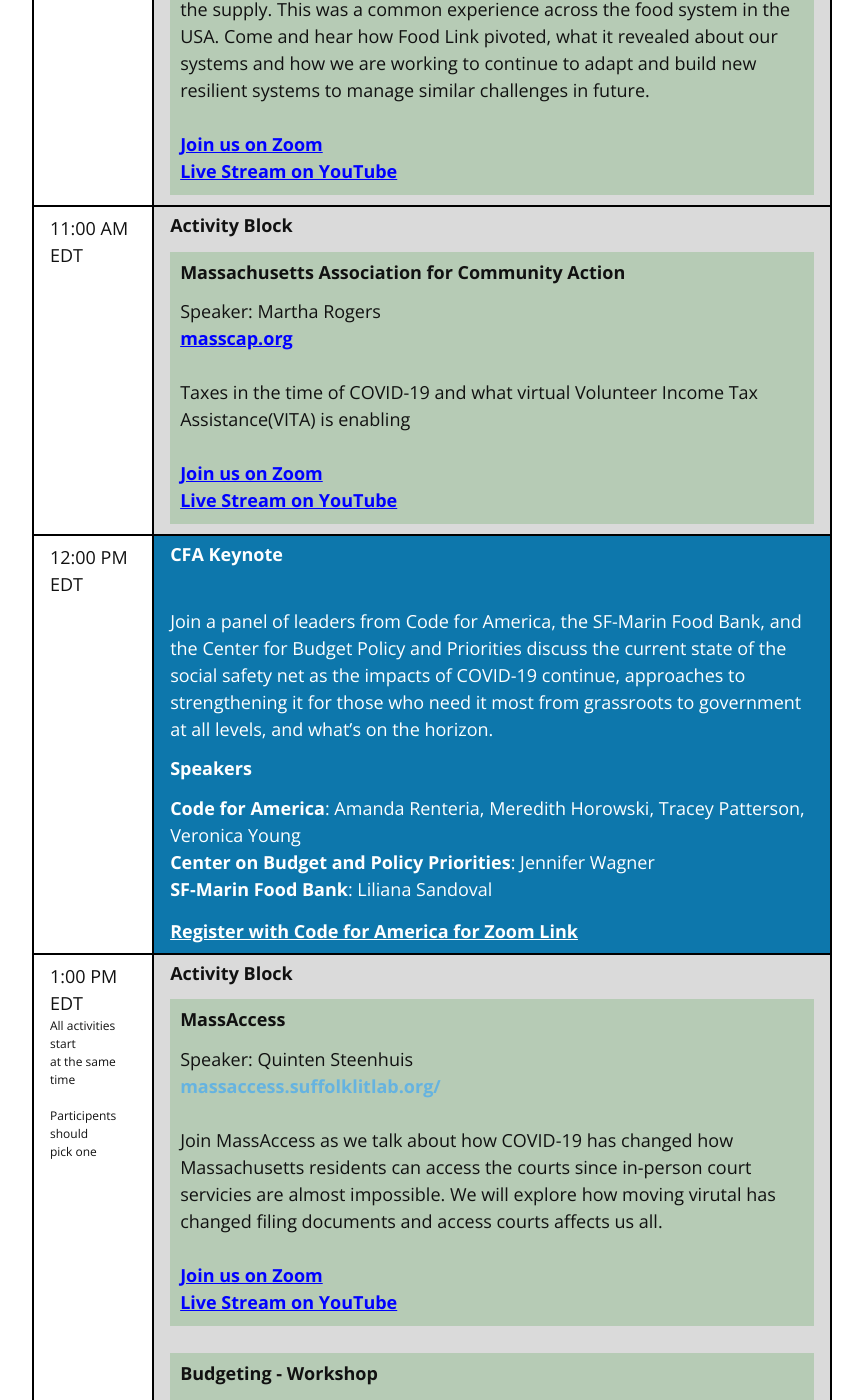
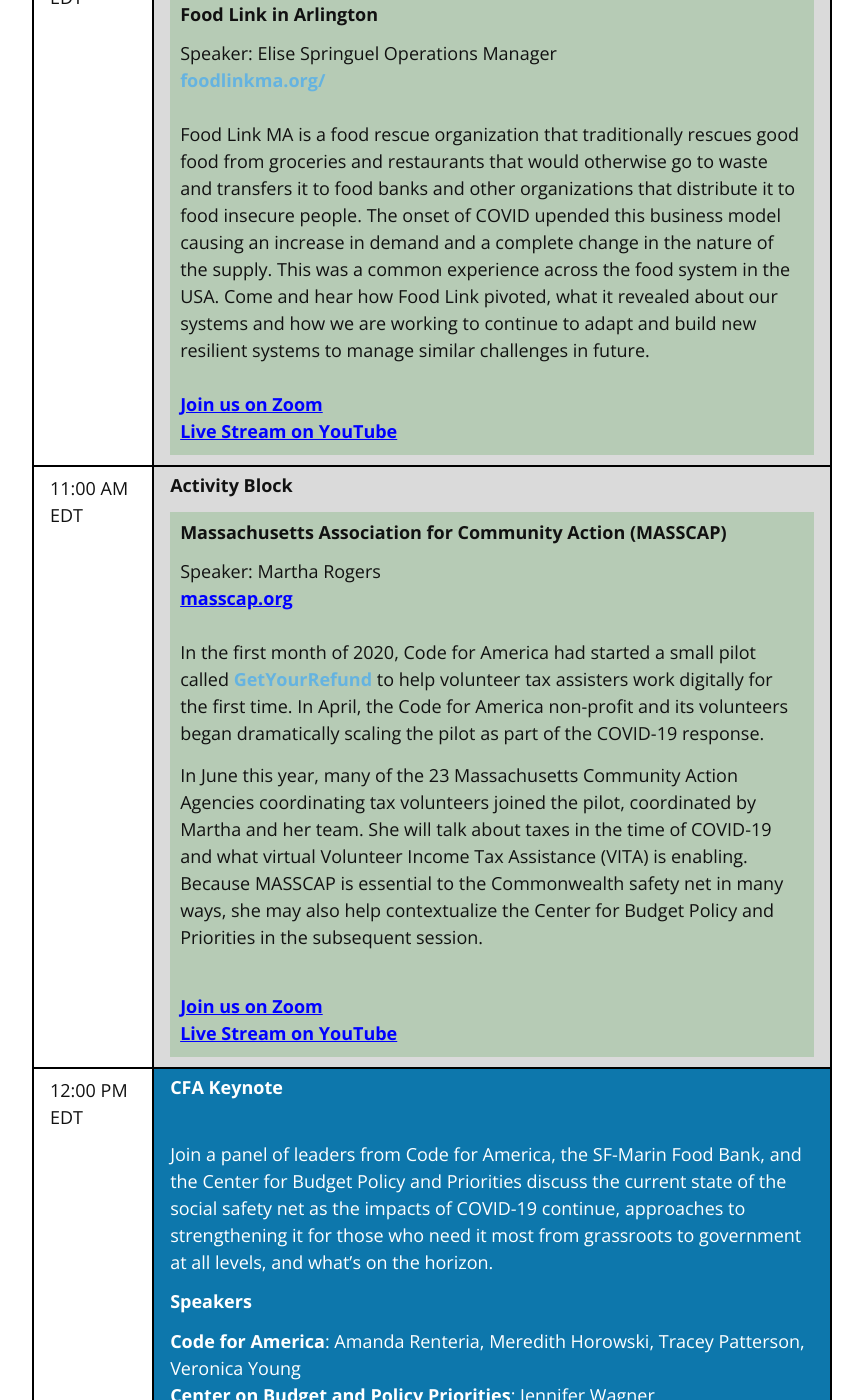
Before and after one commit to codeforboston/codeforboston.org, a Jekyll site: the page built from ndoch.html, in a window 1280 px wide and 1400 px high, scrolled down 789 px. Shown: the whole window, without its empty margins (208-1071 px from the left). Built offline with Jekyll 4.4.1, drawn with Linux system fonts in a browser that asks for light colours; nearby versions of some CDN libraries.

Commit message:
describe masscap talk, add image

```diff
--- a/ndoch.html
+++ b/ndoch.html
@@ -124,6 +124,7 @@
       <h5 style="font-family: 'Open Sans', Helvetica, Arial, sans-serif; font-weight: bold;">
         Saturday, September 12, 2020
       </h5>
+      <img src="/img/ndoch-ma-nh.png" alt="new hampshire and massachusetts team up for NDoCH" width="254" height="260" />
 
     </caption>
     <tr>
@@ -216,7 +217,7 @@
         <!--class="talk"-->
         <div style="background-color: #0b80002c; padding: 10px;">
           <h5 style="font-family: 'Open Sans', Helvetica, Arial, sans-serif; font-weight: bold;">
-            Massachusetts Association for Community Action
+            Massachusetts Association for Community Action (MASSCAP)
           </h5>
           <div>
             Speaker: Martha Rogers
@@ -227,7 +228,19 @@
           </div>
           <br />
           <div>
-            Taxes in the time of COVID-19 and what virtual Volunteer Income Tax Assistance(VITA) is enabling
+            <p>In the first month of 2020, Code for America had started a small
+              pilot called <a href="https://www.getyourrefund.org">GetYourRefund</a> to help
+               volunteer tax assisters work digitally for the first time.
+              In April, the Code for America non-profit and its volunteers began dramatically scaling
+               the pilot as part of the COVID-19 response.</p>
+              <p>In June this year, many of the 23 Massachusetts Community Action
+              Agencies coordinating tax volunteers joined the pilot, coordinated by Martha and her team.
+              She will talk about taxes in the time of COVID-19 and what virtual
+               Volunteer Income Tax Assistance (VITA) is enabling. Because MASSCAP is
+                essential to the Commonwealth safety net in many ways,
+                she may also help contextualize the Center for Budget Policy
+               and Priorities in the subsequent session.
+            </p>
           </div>
           <br />
           <div>
```
Also changed, not shown: img/ndoch-ma-nh.png (added).
